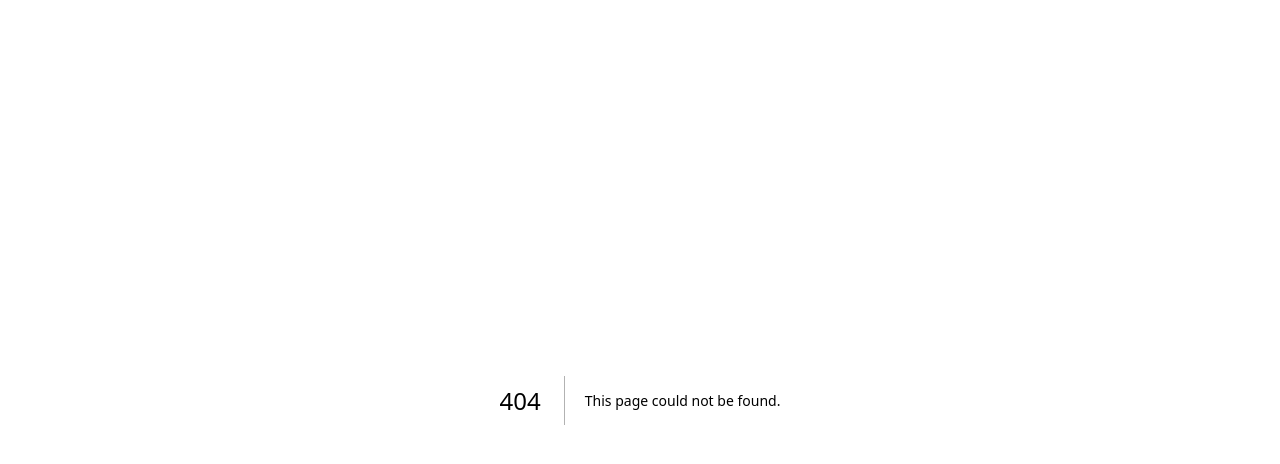
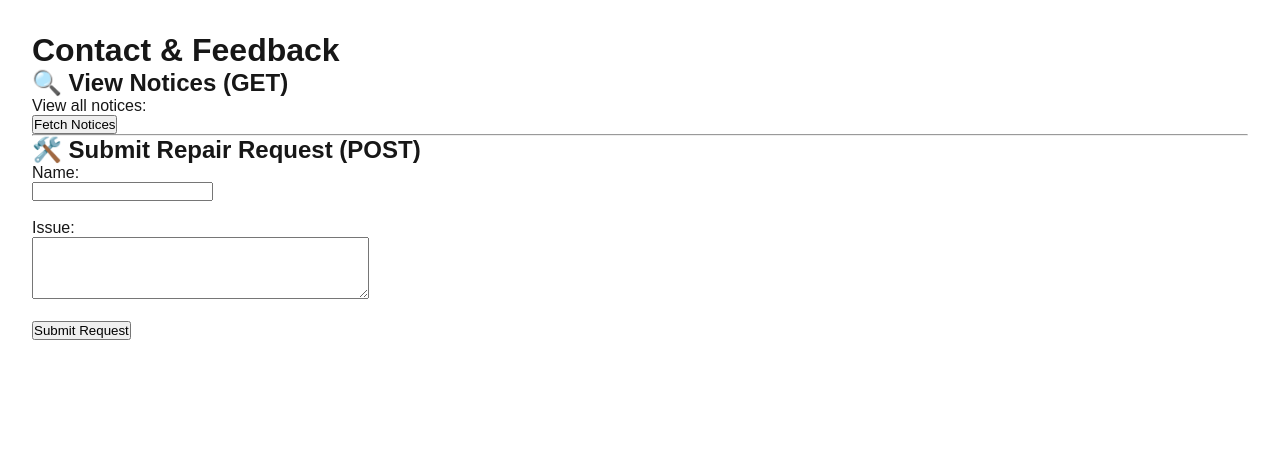
Before and after one commit to Jheng-Peng/strata-board, a Next.js app: page /contact in a window 1280 px wide. Before the commit this address had no page. Shown: the top 464 px of the page. Built offline with nearby package versions, Linux system fonts and the light colour scheme.

Commit message:
Add HTML form for GET and POST

```diff
--- /dev/null
+++ b/pages/contact.js
@@ -0,0 +1,29 @@
+export default function ContactPage() {
+    return (
+      <div style={{ padding: "2rem", fontFamily: "Arial" }}>
+        <h1>Contact & Feedback</h1>
+
+        <h2>🔍 View Notices (GET)</h2>
+        <form method="GET" action="/api/notices">
+          <label>View all notices:</label>
+          <br />
+          <button type="submit">Fetch Notices</button>
+        </form>
+
+        <hr />
+
+        <h2>🛠️ Submit Repair Request (POST)</h2>
+        <form method="POST" action="/api/echo">
+          <label>Name:</label>
+          <br />
+          <input type="text" name="name" required />
+          <br /><br />
+          <label>Issue:</label>
+          <br />
+          <textarea name="issue" rows="4" cols="40" required />
+          <br /><br />
+          <button type="submit">Submit Request</button>
+        </form>
+      </div>
+    );
+  }
```
